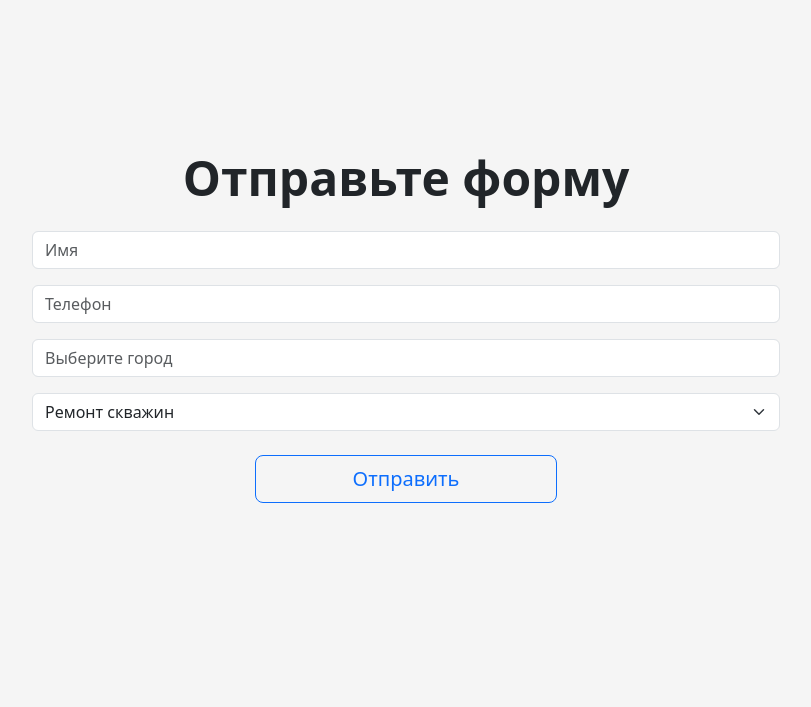
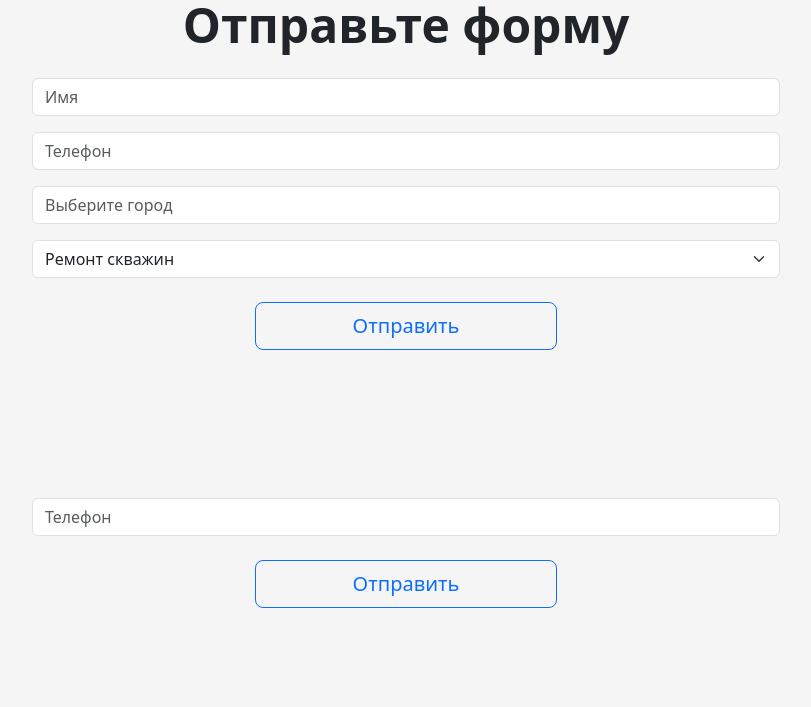
Before and after one commit to jkandrashina/django-email, a Django app: template app/templates/app/index.html in a window 1280 px wide. Shown: the top 707 px of the page, without its empty margins (234-1045 px from the left). Run offline with Django 4.2, Linux system fonts and the light colour scheme; the template is opened without the code that fills it: values that come from a table or form of the project are taken from there, others are empty.

Commit message:
add CallmebackForm to index template

```diff
--- a/app/templates/app/index.html
+++ b/app/templates/app/index.html
@@ -6,16 +6,29 @@
     <main class="home p-3 mx-auto">
       <h1 class="display-5 fw-bold mb-4">Отправьте форму</h1>
       <div class="mb-5">
-        <form method="post" class="contact-form">
+        <form method="post" class="contact-form mb-5">
           {% csrf_token %}
           <div class="row g-3">
-            {% for field in form %}
+            {% for field in contact_form %}
             <div class="col-12">
               {{ field }}
             </div>
             {% endfor %}
             <div class="col-12 col-md-5 mx-auto mt-4">
-                <input class="btn btn-lg btn-outline-primary w-100" type="submit" value="Отправить">
+              <input class="btn btn-lg btn-outline-primary w-100" type="submit" value="Отправить" name="contact-form">
+            </div>
+          </div>
+        </form>
+        <form method="post" class="contact-form mb-5">
+          {% csrf_token %}
+          <div class="row g-3">
+            {% for field in callme_form %}
+            <div class="col-12">
+              {{ field }}
+            </div>
+            {% endfor %}
+            <div class="col-12 col-md-5 mx-auto mt-4">
+              <input class="btn btn-lg btn-outline-primary w-100" type="submit" value="Отправить" name="callmeback-form">
             </div>
           </div>
         </form>
```
Lines whose indentation alone changed are shown as unchanged.
